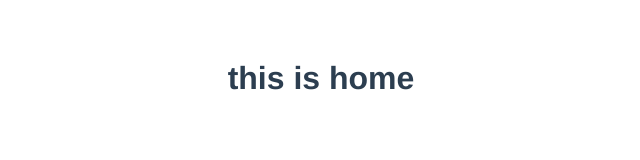
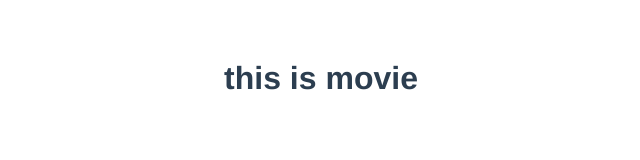
Before and after one commit to zhaozhentao/font-end-daily, a Vue app: page /#/ in a window 1280 px wide. Shown: the top 160 px of the page, without its empty margins (319-959 px from the left). Built offline with nearby package versions, Linux system fonts and the light colour scheme.

Commit message:
movie vue

```diff
--- a/src/App.vue
+++ b/src/App.vue
@@ -5,8 +5,14 @@
 </template>
 
 <script>
+
+  import Movies from './views/movie/movies.vue'
+
   export default {
-  name: 'app'
+    name: 'app',
+    components: {
+      Movies
+    }
   }
 </script>
 
--- a/src/router/index.js
+++ b/src/router/index.js
@@ -1,6 +1,6 @@
 import Vue from 'vue'
 import Router from 'vue-router'
-import Home from '@/components/Home'
+import App from '../App.vue'
 
 Vue.use(Router)
 
@@ -8,8 +8,8 @@ export default new Router({
   routes: [
     {
       path: '/',
-      name: 'home',
-      component: Home
+      component: App.components.Movies,
+      name: 'index'
     }
   ]
 })
--- /dev/null
+++ b/src/views/movie/movies.vue
@@ -0,0 +1,21 @@
+<template>
+  <div class="movie">
+    <h1>{{ msg }}</h1>
+  </div>
+</template>
+
+<script>
+  export default {
+    name: 'movie',
+    data () {
+      return {
+        msg: 'this is movie'
+      }
+    }
+  }
+</script>
+
+<!-- Add "scoped" attribute to limit CSS to this component only -->
+<style scoped>
+
+</style>
```
Lines whose indentation alone changed are shown as unchanged.
